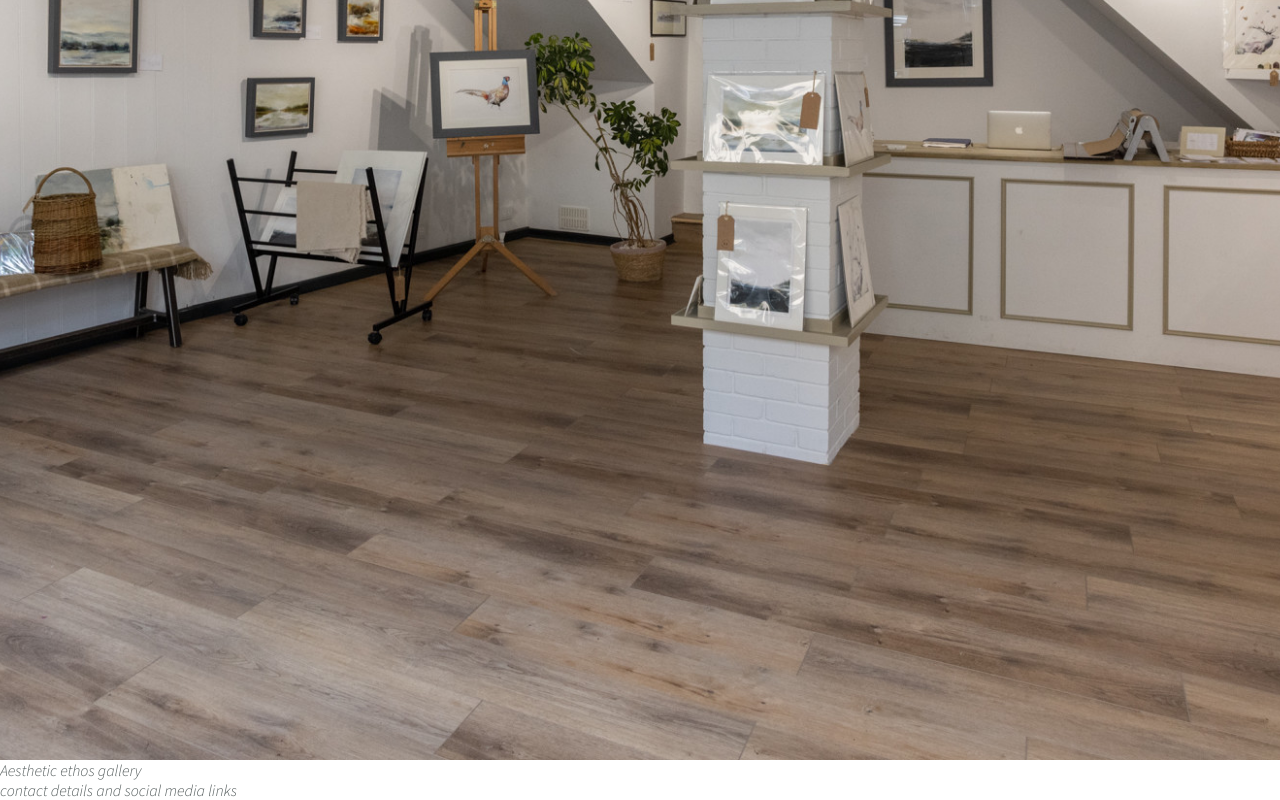
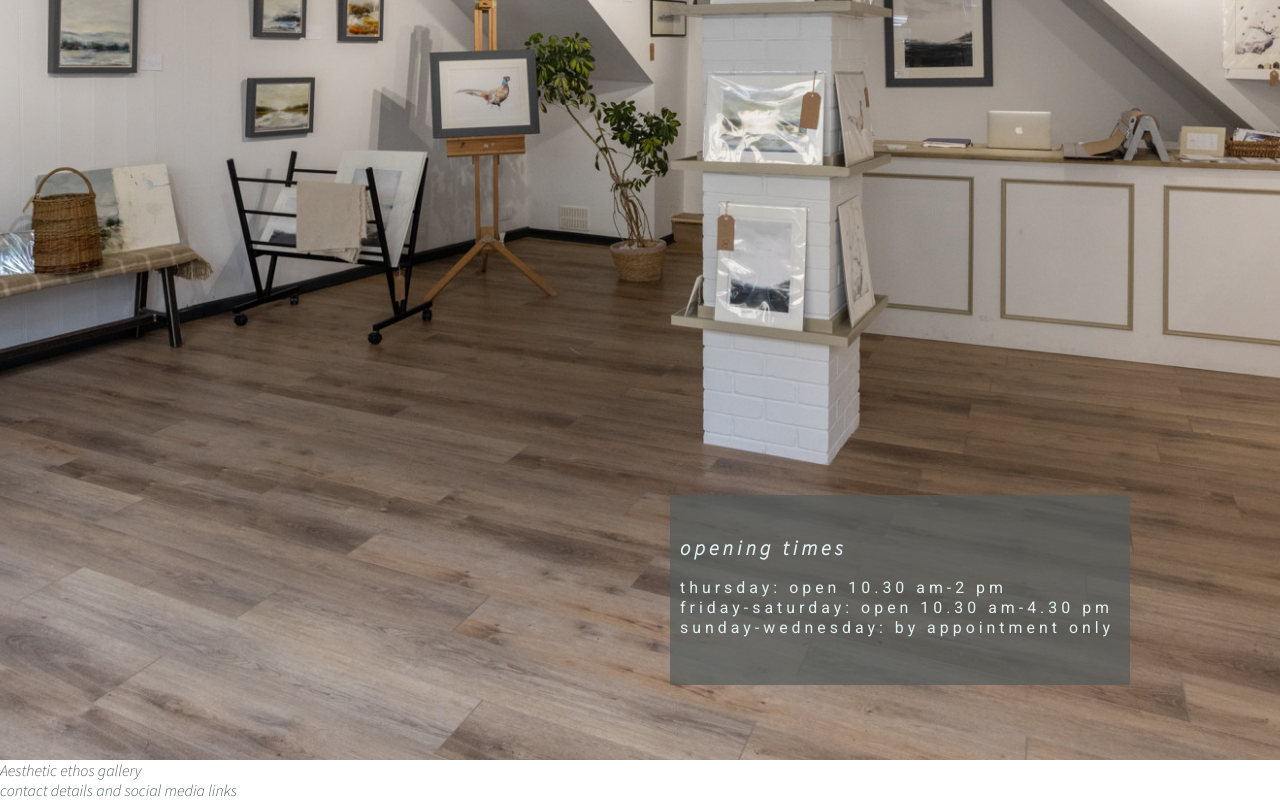
Before and after one commit to Teerapat-Bickerton/Laura-Dennis-Studio, a plain HTML site: page index.html in a window 1280 px wide. Shown: the part 390-1190 px from the top of the page. Drawn offline with Linux system fonts and the light colour scheme.

Commit message:
Add opening times div to header

```diff
--- a/assets/css/style.css
+++ b/assets/css/style.css
@@ -23,6 +23,8 @@ body {
     background-position: center top;
     background-repeat: no-repeat;
     background-size: cover;
+
+    position: relative;
 }
 
 #header-banner {
@@ -80,6 +82,37 @@ body {
     display: none;
     float: right;
     padding: 30px 30px 0 0;
+    cursor: pointer;
+}
+
+#opening-times h2 {
+    color: rgb(225, 240, 240);
+    font-family: Source Sans Pro, Helvetica, sans-serif;
+}
+
+#opening-times h3 {
+    color: rgb(225, 240, 240);
+    font-family: Roboto, Helvetica, sans-serif;
+    font-weight: 100;
+    line-height: 20px;
+}
+
+#opening-times {
+    font-size: 85%;
+    letter-spacing: 4px;
+
+    width: 450px;
+    height: 150px;
+
+    padding-top: 40px;
+    padding-left: 10px;
+
+    background-color: rgb(84, 92, 92, .7);
+
+    bottom: 75px;
+    right: 150px;
+
+    position: absolute;
 }
 
 /* Media queries */
@@ -98,6 +131,7 @@ body {
         display: block;
         color: rgb(225, 240, 240);
         background-color: rgb(84, 92, 92);
+        font-size: 100%;
         float: right;
         clear: right;
         width: 150px;
@@ -108,4 +142,12 @@ body {
         border: none;
         margin: 0;
     }
+
+    .menu a:hover {
+        border-bottom: 1px solid rgb(225, 240, 240);
+    }
+
+    .active {
+        border-bottom: 1px solid rgb(225, 240, 240);
+    }
 }
--- a/index.html
+++ b/index.html
@@ -45,6 +45,13 @@
                     </nav>
                 </div>
             </div>
+            <div id="opening-times">
+                <h2>opening times</h2>
+                <br>
+                <h3>thursday: open 10.30 am-2 pm</h3>
+                <h3>friday-saturday: open 10.30 am-4.30 pm</h3>
+                <h3>sunday-wednesday: by appointment only</h3>
+            </div>
         </div>
     </header>
     <section>Aesthetic ethos gallery</section>
```
